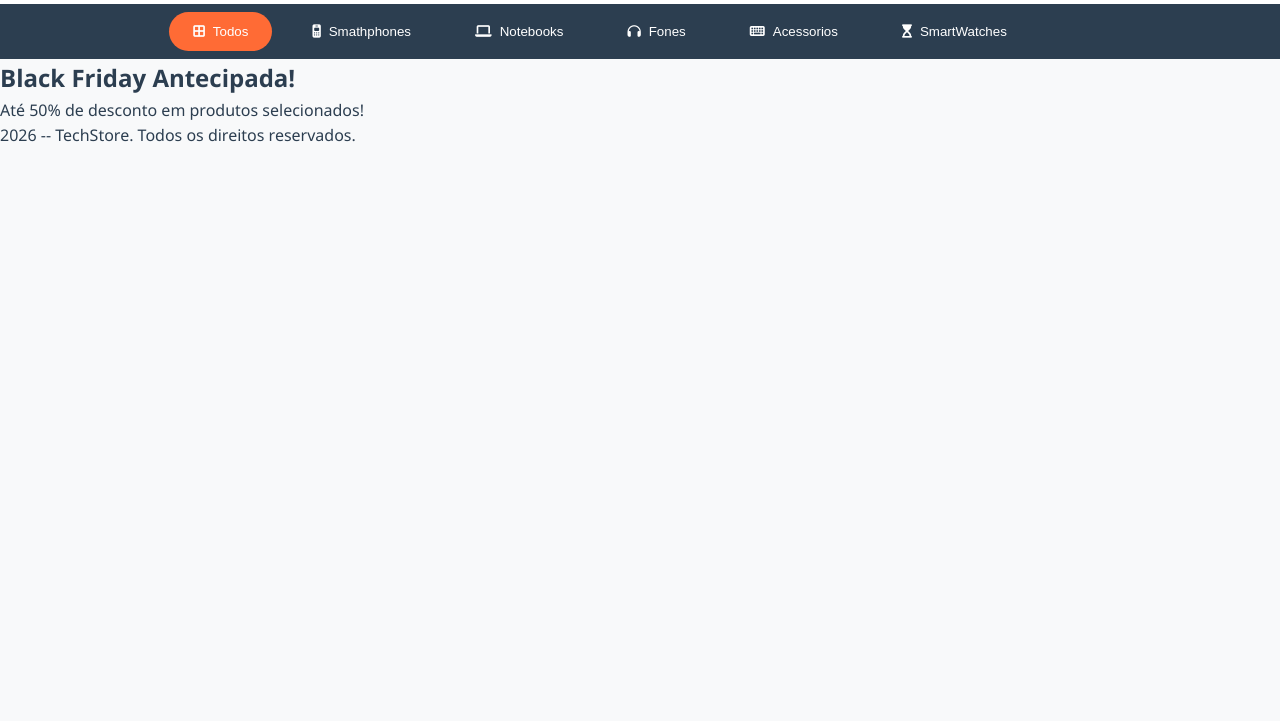
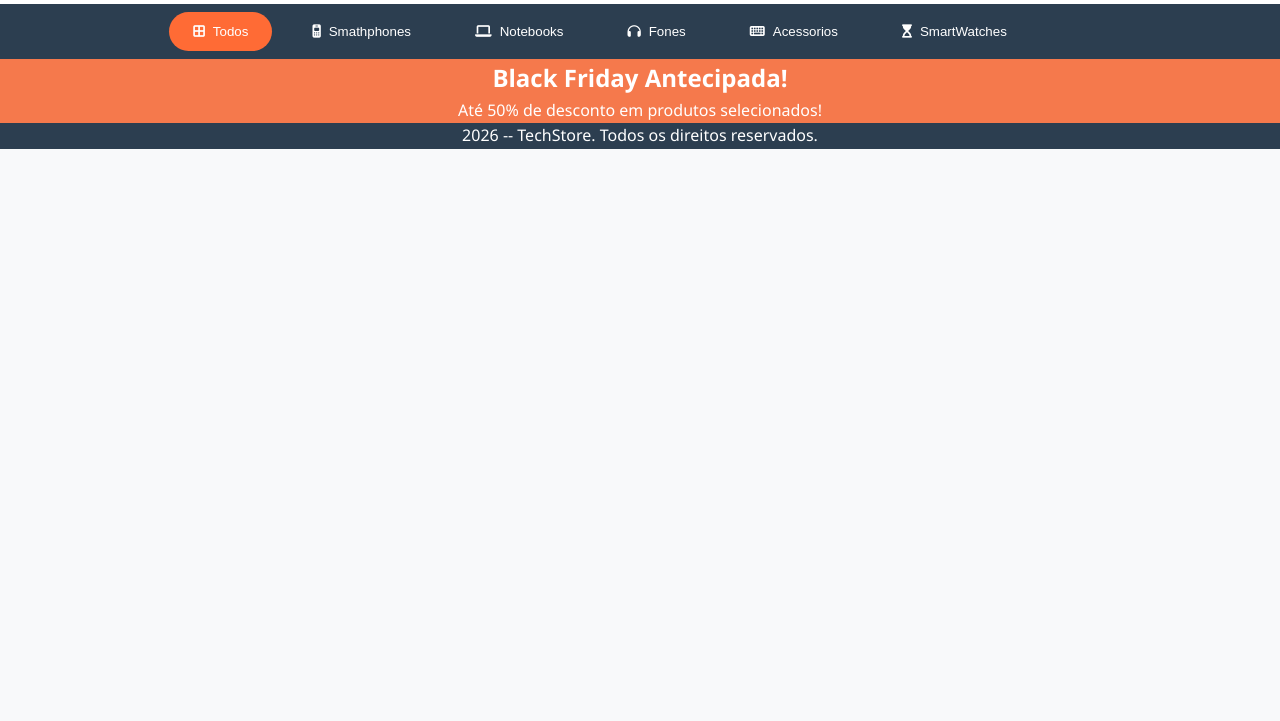
Before and after one commit to FelipeDearantess/E-comerce, a plain HTML site: page index.html in a window 1280 px wide. Shown: the part 79-800 px from the top of the page. Drawn offline with Linux system fonts and the light colour scheme.

Commit message:
javascript

```diff
--- a/index.html
+++ b/index.html
@@ -79,5 +79,7 @@
     <p>2026  -- TechStore. Todos os direitos reservados.</p>
  </footer>
 
-  </body>
+</body>
+
+<script src="scripts.js"></script>
 </html>
--- /dev/null
+++ b/scripts.js
@@ -0,0 +1,2 @@
+/*
+ */
--- a/style.css
+++ b/style.css
@@ -96,3 +96,26 @@ header{
 .category-btn.active{
     background-color: var(--primary-color);
 }
+.hero-section{
+background: #f5794c;
+background: linear-gradient
+(90deg, rgba(245, 121, 76, 1) 0%,
+rgba(113, 136, 163, 1) 100%);
+
+color: var(--white-color);
+text-align: center;
+padding: 3rem 2 rem;
+}
+.hero-section h2{
+    font-size: 2.5 rem;
+    margin-bottom: 0.rem;
+}
+.hero-section P {
+    font-size: 1.2 rem;
+}
+footer{
+    background-color: var(--secondary-color);
+    color: var(--white-color);
+    text-align: center;
+    padding: 2 rem;
+}
```
